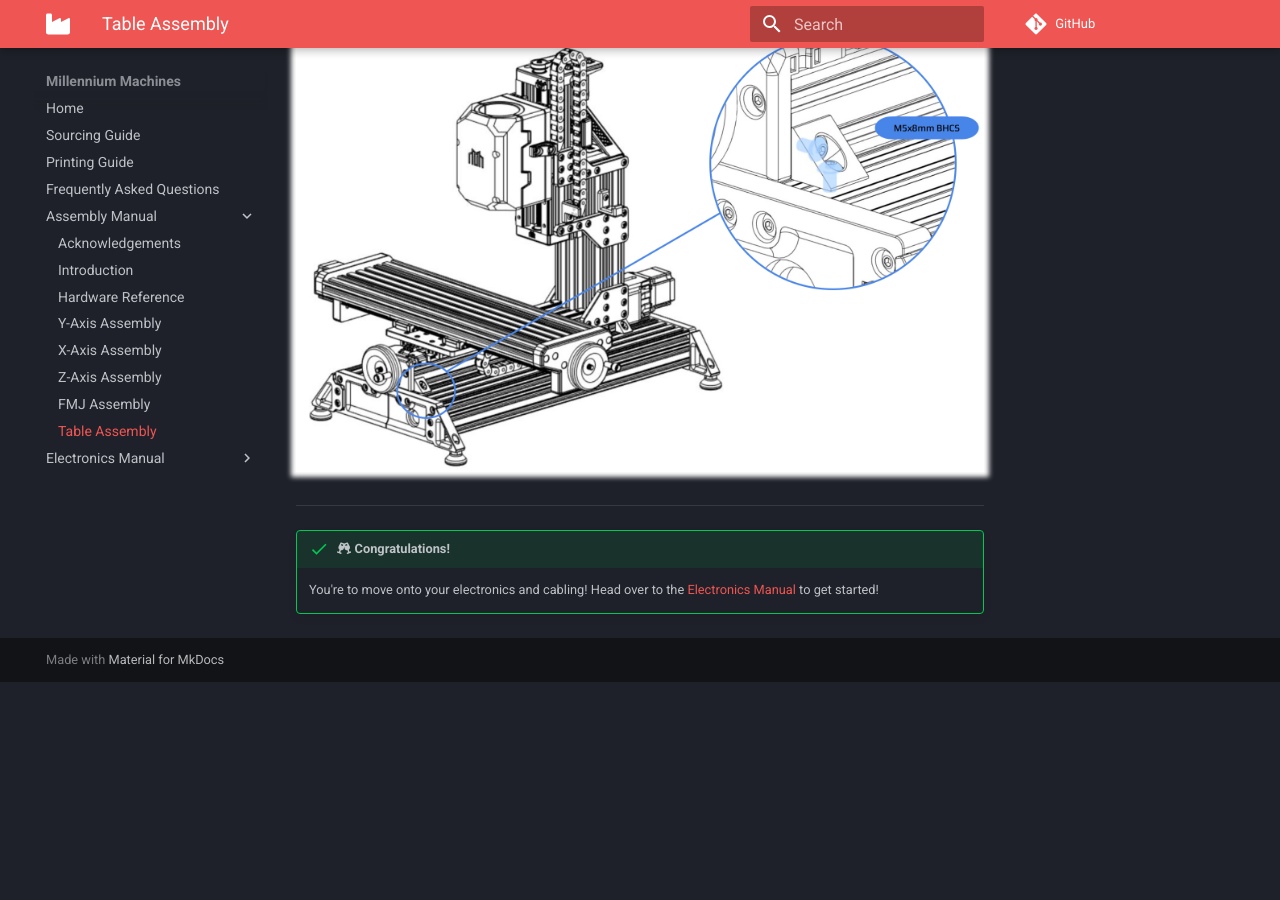
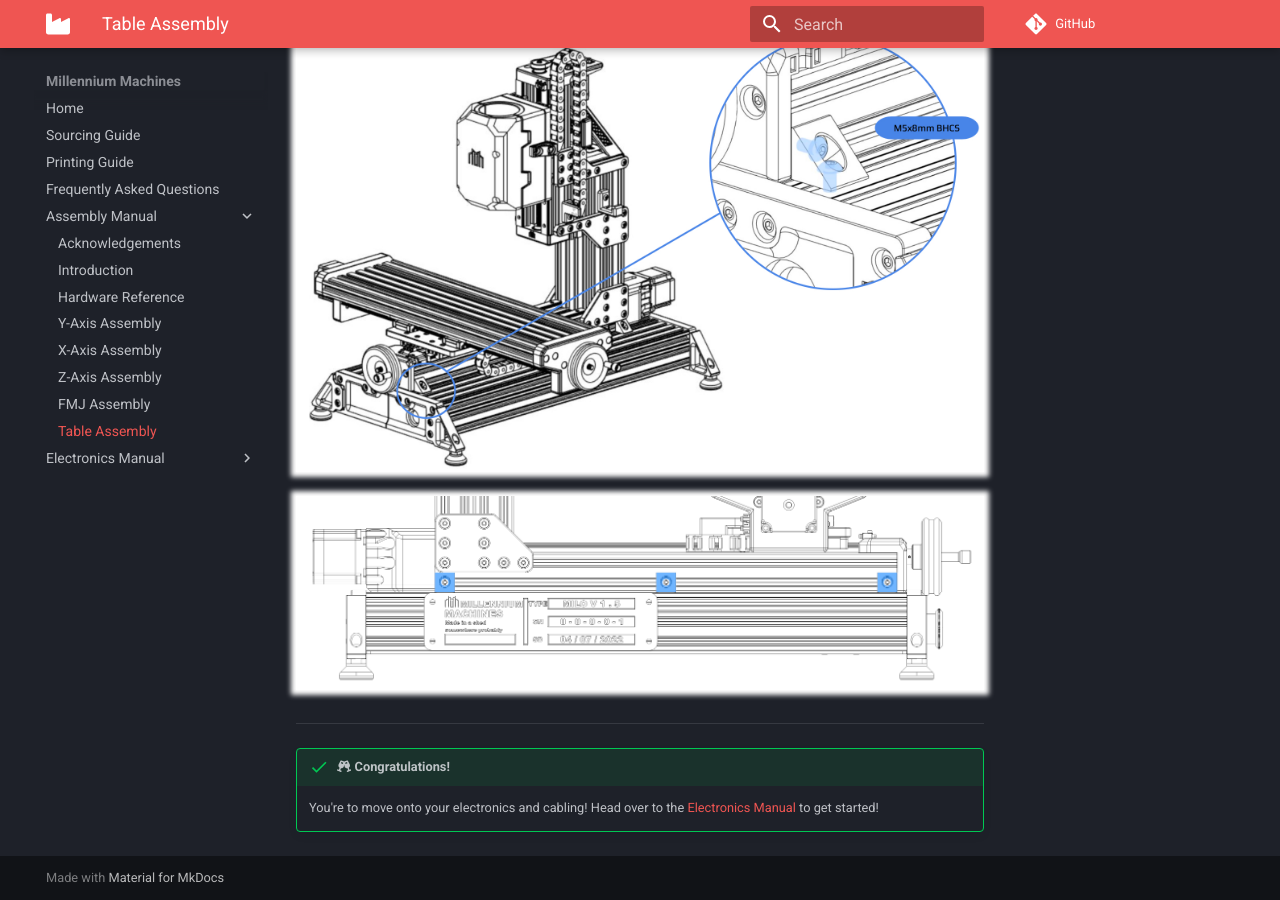
Before and after one commit to MillenniumMachines/Milo-v1.5, an MkDocs documentation site: the page built from docs/assembly_manual/chapters/table_assembly.md, in a window 1280 px wide and 900 px high, scrolled down 5256 px. Built offline with MkDocs 1.6.1 and Material for MkDocs 9.7.7, drawn with Linux system fonts in a browser that asks for light colours; comment, search, counter and statistics services are not loaded; before the commit the page ends 5938 px from its top, so only the background shows below that.

Commit message:
added clarification image to solve #35

```diff
--- a/docs/assembly_manual/chapters/table_assembly.md
+++ b/docs/assembly_manual/chapters/table_assembly.md
@@ -75,6 +75,8 @@ Fix the table to the Y axis of the mill using 3 corner brackets placed equispace
 
 ![](../img/table_assembly/table_assembly_attach_to_mill.jpg){: .shadow}
 
+![](../img/table_assembly/table_assembly_attachment_bracket_locations.jpg){: .shadow}
+
 ---
 !!! success ":fontawesome-solid-champagne-glasses: Congratulations!"
     You're to move onto your electronics and cabling! Head over to
```
Also changed, not shown: docs/assembly_manual/img/table_assembly/table_assembly_attachment_bracket_locations.jpg (added).
